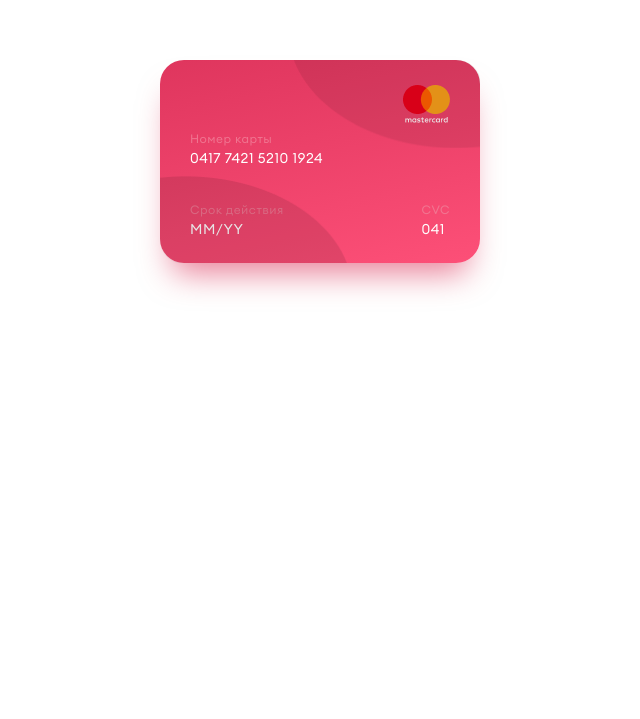
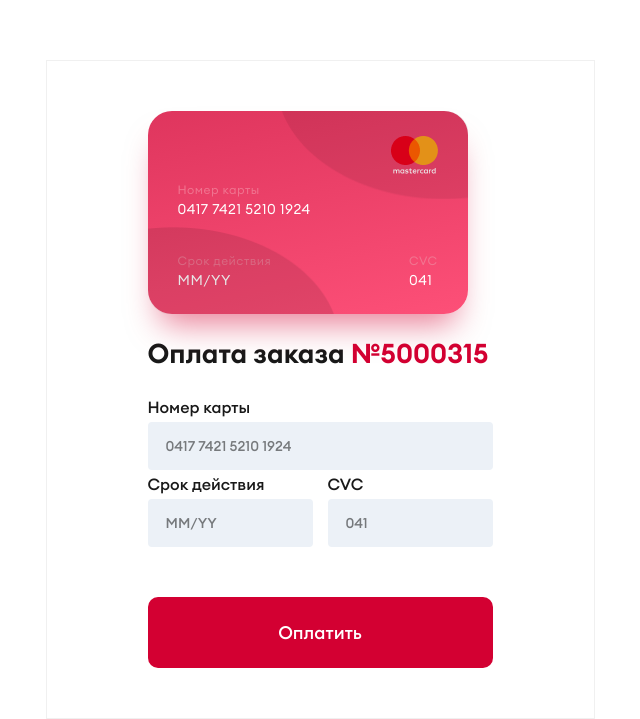
Before and after one commit to TiniQ/modal, a plain HTML site: page payment.html in a window 1280 px wide. Shown: the part 132-851 px from the top of the page, without its empty margins (320-960 px from the left). Before the commit the page ends 800 px from the top, so only its background shows below. Drawn offline with nearby package versions, Linux system fonts and the light colour scheme.

Commit message:
Add files via upload

```diff
--- a/assets/css/app.scss
+++ b/assets/css/app.scss
@@ -359,11 +359,46 @@ button, .button {
     }
 }
 .payment {
-    display: flex;
-    align-items: center;
-    justify-content: center;
+    max-width: 549px;
+    max-height: 75.9rem;
+    margin: 0 auto;
+    padding: 5rem 10.1rem;
     margin-top: 15%;
     background: linear-gradient(180deg, #FFFFFF 0%, #FFFFFF 100%);
+    border: 1px solid #F0F0F0;
+    &__title {
+        margin-bottom: 1.5rem;
+    }
+    &__wrapper {
+        span {
+            display: block;
+            font-weight: 500;
+            font-size: 1.6rem;
+            color: #191919;
+        }
+    }
+    &__input {
+        width: 100%;
+        padding: 1.5rem 1.8rem;
+        font-size: 1.4rem;
+        border-radius: 0.4rem;
+        background: #ECF1F7;
+        &::placeholder {
+            color: #76797C;
+        }
+    }
+    &__footer {
+        display: flex;
+        align-items: center;
+        justify-content: space-between;
+        margin-bottom: 5rem;
+    }
+    button {
+        width: 100%;
+    }
+}
+.payment__wrapper.expire {
+    width: 16.5rem;
 }
 .credit-card {
     width: 32rem;
@@ -375,6 +410,7 @@ button, .button {
     border-radius: 2.4rem;
     background: linear-gradient(167.6deg, rgba(211, 0, 50, 0.8) -9.78%, rgba(255, 38, 88, 0.8) 107.04%);
     box-shadow: 0rem 2.2rem 3.2rem -1.2rem rgba(211, 0, 50, 0.5);
+    margin-bottom: 1.5rem;
     &::before, &::after {
         content: '';
         width: 18.699rem;
--- a/payment.html
+++ b/payment.html
@@ -8,7 +8,7 @@
     <link rel="stylesheet" href="./assets/css/app.css">
 </head>
 <body>
-    <div class="payment">
+    <form class="payment">
         <div class="credit-card">
             <div class="credit-card__content">
                 <div class="credit-card__logo"><img src="./assets/img/payment/logo/mastercard.png" alt=""></div>
@@ -28,6 +28,24 @@
                 </div>
             </div>
         </div>
-    </div>
+        <div class="payment__content">
+            <h2 class="payment__title">Оплата заказа <span class="number">№5000315</span></h2>
+            <div class="payment__wrapper">
+                <span class="name">Номер карты</span>
+                <input class="payment__input" type="text" maxlength="16" placeholder="0417 7421 5210 1924">
+            </div>
+            <div class="payment__footer">
+                <div class="payment__wrapper expire">
+                    <span class="name">Срок действия</span>
+                    <input class="payment__input" type="text" maxlength="5" placeholder="MM/YY">
+                </div>
+                <div class="payment__wrapper expire">
+                    <span class="name">CVC</span>
+                    <input class="payment__input" type="text" maxlength="3" placeholder="041">
+                </div>
+            </div>
+        </div>
+        <button class="submit">Оплатить</button>
+    </form>
 </body>
 </html>
```
Also changed, not shown: index.html (+69 -28 lines), assets/css/app.css, 1 other file.
